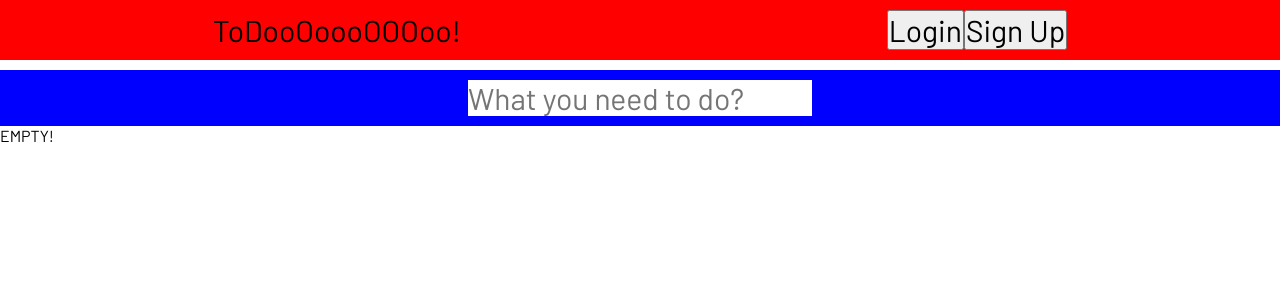
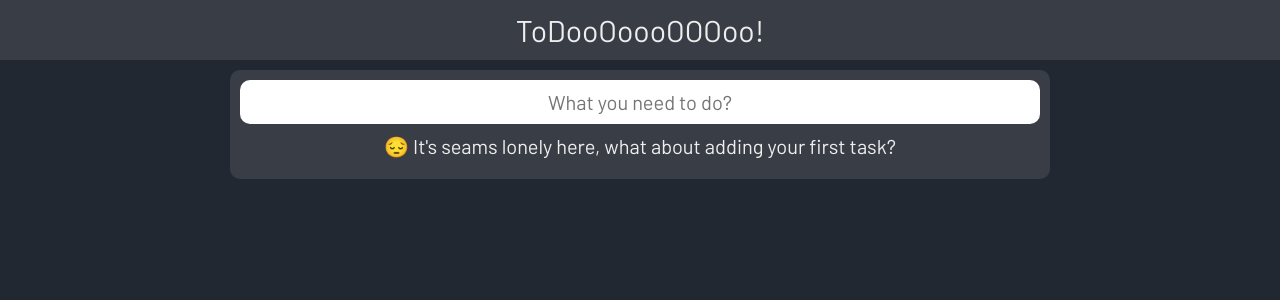
Before and after one commit to lovycasper/probably-good-todo-app, a React (Create React App) app: page / in a window 1280 px wide. Shown: the top 300 px of the page. Built offline with nearby package versions, Linux system fonts and the light colour scheme.

Commit message:
New design

```diff
--- a/src/App.js
+++ b/src/App.js
@@ -1,5 +1,5 @@
 import './App.scss';
-import React, { useState, useEffect } from 'react';
+import React, { useState } from 'react';
 import Header from './components/Header/Header';
 import Input from './components/Input/Input';
 import List from './components/List/List';
@@ -7,14 +7,6 @@ import List from './components/List/List';
 function App() {
   const [tasks, setTasks] = useState([]);
   const [inputValue, setInputValue] = useState('');
-
-  useEffect(() => {
-    console.log('Current tasks state: ', tasks);
-  }, [tasks]);
-
-  useEffect(() => {
-    console.log('Current inputValue state: ', inputValue);
-  }, [inputValue]);
 
   const handleAddTask = () => {
     let newTask = {
@@ -45,8 +37,10 @@ function App() {
   return (
     <div className="App">
       <Header />
-      <Input setInputValue={setInputValue} inputValue={inputValue} handleAddTask={handleAddTask} />
-      <List tasks={tasks} deleteTask={deleteTask} setCompletedTask={setCompletedTask} />
+      <div className="tasksWrapper">
+        <Input setInputValue={setInputValue} inputValue={inputValue} handleAddTask={handleAddTask} />
+        <List tasks={tasks} deleteTask={deleteTask} setCompletedTask={setCompletedTask} />
+      </div>
     </div>
   );
 }
--- a/src/App.scss
+++ b/src/App.scss
@@ -1,14 +1,26 @@
 @import url('https://fonts.googleapis.com/css2?family=Barlow:wght@300;400;600&display=swap');
-
-$font-stack:         'Barlow', sans-serif;
-$background-color:  #252525;
-$foreground-color:  #333;
-$accent-color:      #333;
-$warning-color:     #333;
-$alert-color:       #333;
+@import "./Base.scss";
 
 * {
   margin: 0;
   padding: 0;
   font: 100% $font-stack;
 }
+
+body {background-color: $background-color;}
+h1 {font-size: 30px; color: $font-color}
+h2 {font-size: 20px; color: $font-color}
+h3 {font-size: 10px; color: $font-color}
+
+.App {
+  display: flex;
+  flex-flow: column wrap;
+  align-items: center;
+
+  .tasksWrapper {
+    background-color: $foreground-color;
+    width: 800px;
+    padding: 10px;
+    border-radius: $border-radius;
+  }
+}
--- /dev/null
+++ b/src/Base.scss
@@ -0,0 +1,10 @@
+$font-stack:         'Barlow', sans-serif;
+$font-color:        #EEEEEE;
+$font-accent-color: #FFD369;
+
+$background-color:  #222831;
+$foreground-color:  #393E46;
+$accent-color:      #FFD369;
+$warning-color:     #FFD369;
+$alert-color:       #FF4848;
+$border-radius:       10px;
--- a/src/components/Header/Header.jsx
+++ b/src/components/Header/Header.jsx
@@ -6,10 +6,10 @@ function Header() {
     <div className={style.Header}>
       <h1>ToDooOoooOOOoo!</h1>
 
-      <div className={style.HeaderMenu}>
+      {/* <div className={style.HeaderMenu}>
         <button>Login</button>
         <button>Sign Up</button>
-      </div>
+      </div> */}
     </div>
   );
 }
--- a/src/components/Header/Header.module.scss
+++ b/src/components/Header/Header.module.scss
@@ -1,11 +1,11 @@
+@import "./../../Base.scss";
+
 .Header {
   width: 100vw;
   height: 60px;
   margin: 0 0 10px 0;
-  background-color: red;
+  background-color: $foreground-color;
   display: inline-flex;
   justify-content: space-around;
   align-items: center;
-  // swap font-size into App.scss globally
-  font-size: 30px;
 }
--- a/src/components/Input/Input.module.scss
+++ b/src/components/Input/Input.module.scss
@@ -1,12 +1,16 @@
+@import "./../../Base.scss";
+
 .Input {
   display: flex;
   justify-content: center;
-  padding: 10px;
-  background-color: blue;
 
   input {
+    width: 100%;
     border: 0;
-    // swap font-size into App.scss globally
-    font-size: 30px;
+    padding: 10px;
+    font-size: 20px;
+    text-align: center;
+    outline: none;
+    border-radius: $border-radius;
   }
 }
--- a/src/components/List/List.jsx
+++ b/src/components/List/List.jsx
@@ -6,7 +6,8 @@ import Task from "./../Task/Task";
 function List({ tasks, deleteTask, setCompletedTask }) {
   return (
     <div className={style.List}>
-      {(tasks && tasks.length) ? tasks.map((task) => (
+      {tasks && tasks.length ? (
+        tasks.map((task) => (
           <React.Fragment key={task.id}>
             <Task
               id={task.id}
@@ -16,7 +17,12 @@ function List({ tasks, deleteTask, setCompletedTask }) {
               setCompletedTask={setCompletedTask}
             />
           </React.Fragment>
-      )) : <h1>EMPTY!</h1>}
+        ))
+      ) : (
+        <h2 className={style.emptyList}>
+          😔 It's seams lonely here, what about adding your first task?
+        </h2>
+      )}
     </div>
   );
 }
--- a/src/components/List/List.module.scss
+++ b/src/components/List/List.module.scss
@@ -1,4 +1,10 @@
+@import "./../../Base.scss";
+
 .List {
-  display: flex;
-  flex-flow: column wrap;
+  background-color: $foreground-color;
+
+  .emptyList {
+    text-align: center;
+    padding: 10px;
+  }
 }
--- a/src/components/Task/Task.module.scss
+++ b/src/components/Task/Task.module.scss
@@ -1,4 +1,21 @@
+@import "./../../Base.scss";
+
 .Task {
-  display: inline-flex;
+  background-color: $background-color;
+  padding: 10px 20px;
+  border-radius: $border-radius;
+  text-align: left;
+  margin: 10px 0;
+  display: flex;
+  flex-flow: row wrap;
+  justify-content: space-between;
   align-items: center;
+
+  input[type=checkbox] {
+    cursor: pointer;
+  }
+
+  button {
+    cursor: pointer;
+  }
 }
--- a/src/index.js
+++ b/src/index.js
@@ -1,6 +1,8 @@
 import React from 'react';
 import ReactDOM from 'react-dom';
 import App from './App';
+
+import style from './Base.scss';
 
 ReactDOM.render(
   <React.StrictMode>
```
Lines whose indentation alone changed are shown as unchanged.
